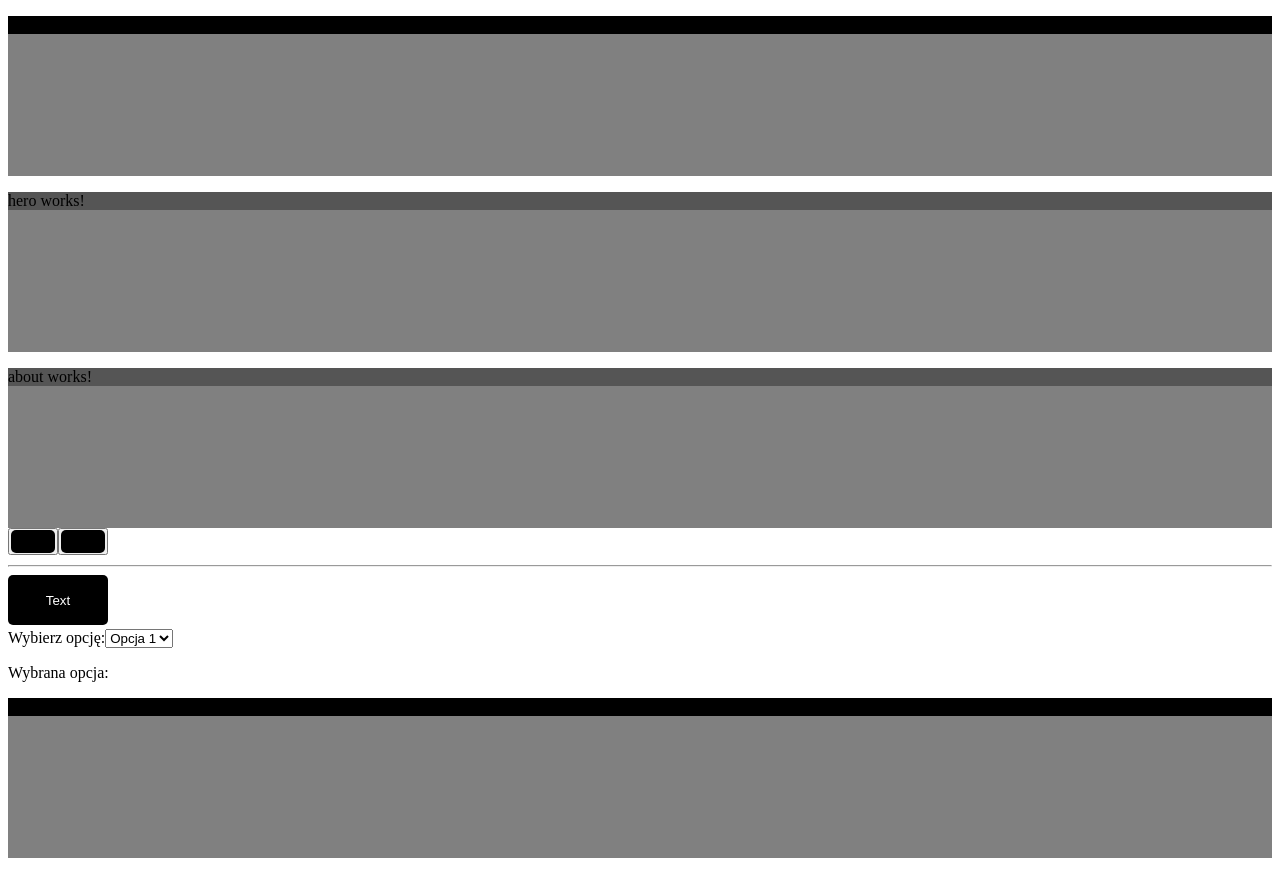
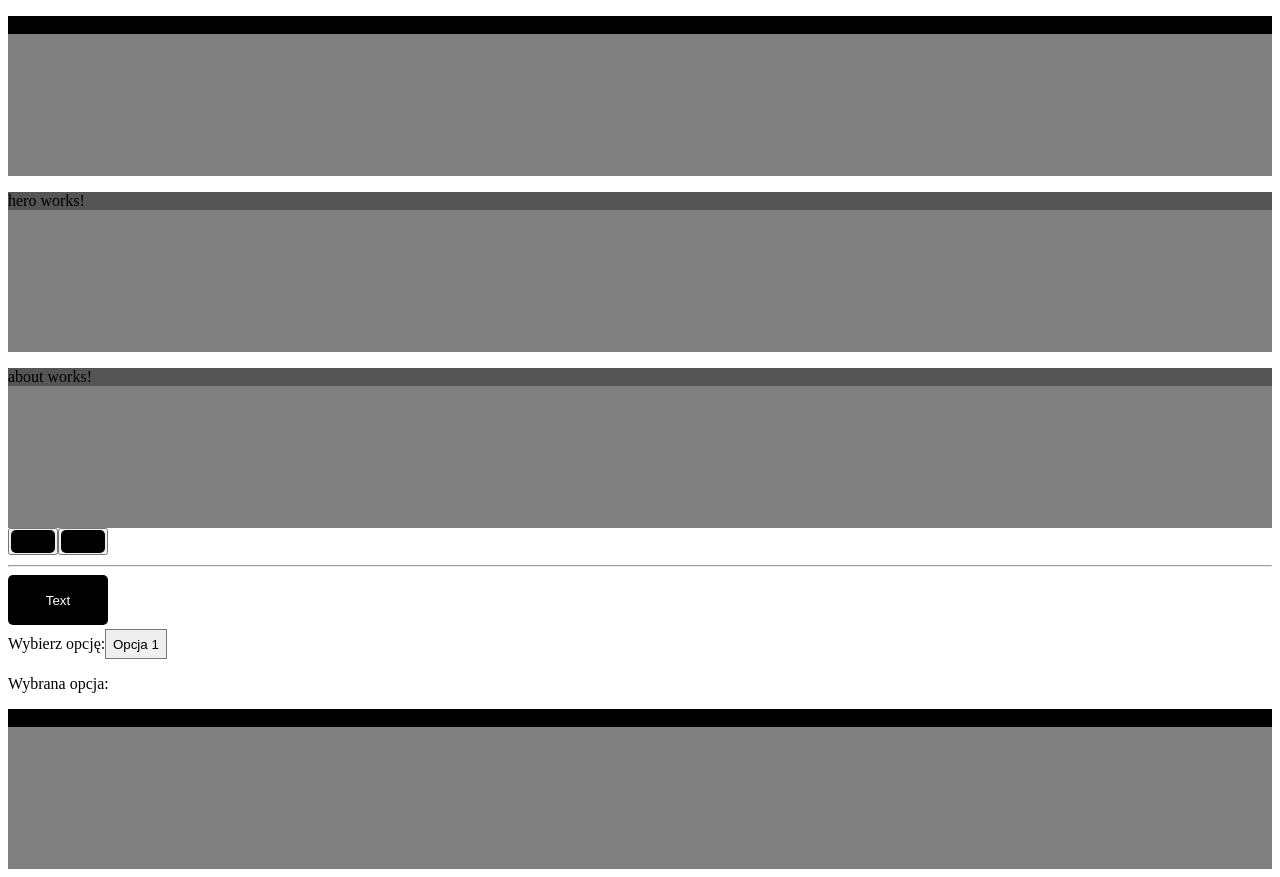
Before and after one commit to Lexsak/angular-learning, an Angular app: page / in a window 1280 px wide. Built offline with nearby package versions, Linux system fonts and the light colour scheme.

Commit message:
okazuje sie ze select nie mozna tak mocno zmienaic w css

```diff
--- a/src/app/layouts/change-color/change-color.component.css
+++ b/src/app/layouts/change-color/change-color.component.css
@@ -29,3 +29,15 @@ input[type="color"]::-webkit-color-swatch {
   border: none; /* Usunięcie obramowania */
   border-radius: 5px; /* Usunięcie zaokrąglenia */
 }
+
+
+/* DropDown */
+select {
+  -webkit-appearance: none;
+  -moz-appearance: none;
+  appearance: none;
+  background-repeat: no-repeat;
+  background-position: right 0.7em top 50%, 0 0;
+  background-size: 1.5em auto;
+  padding: 0.5em;
+}
```
